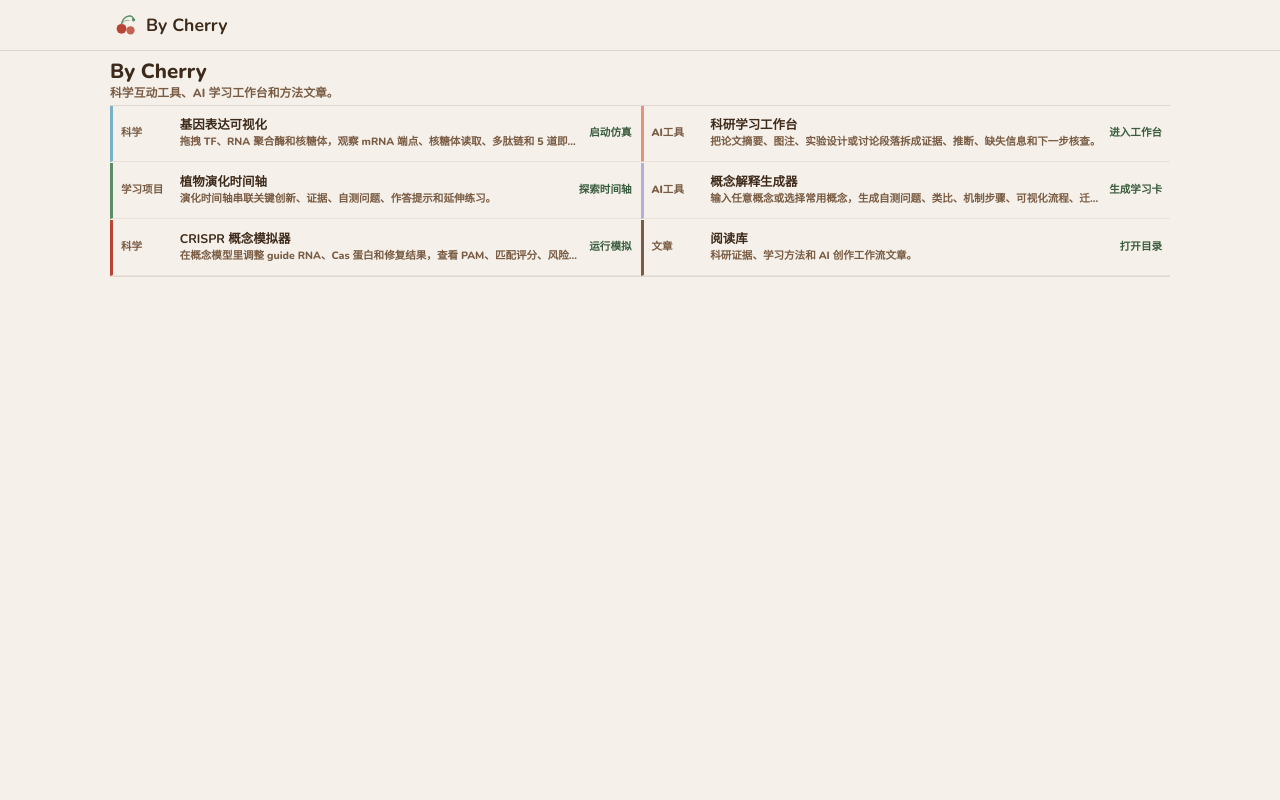
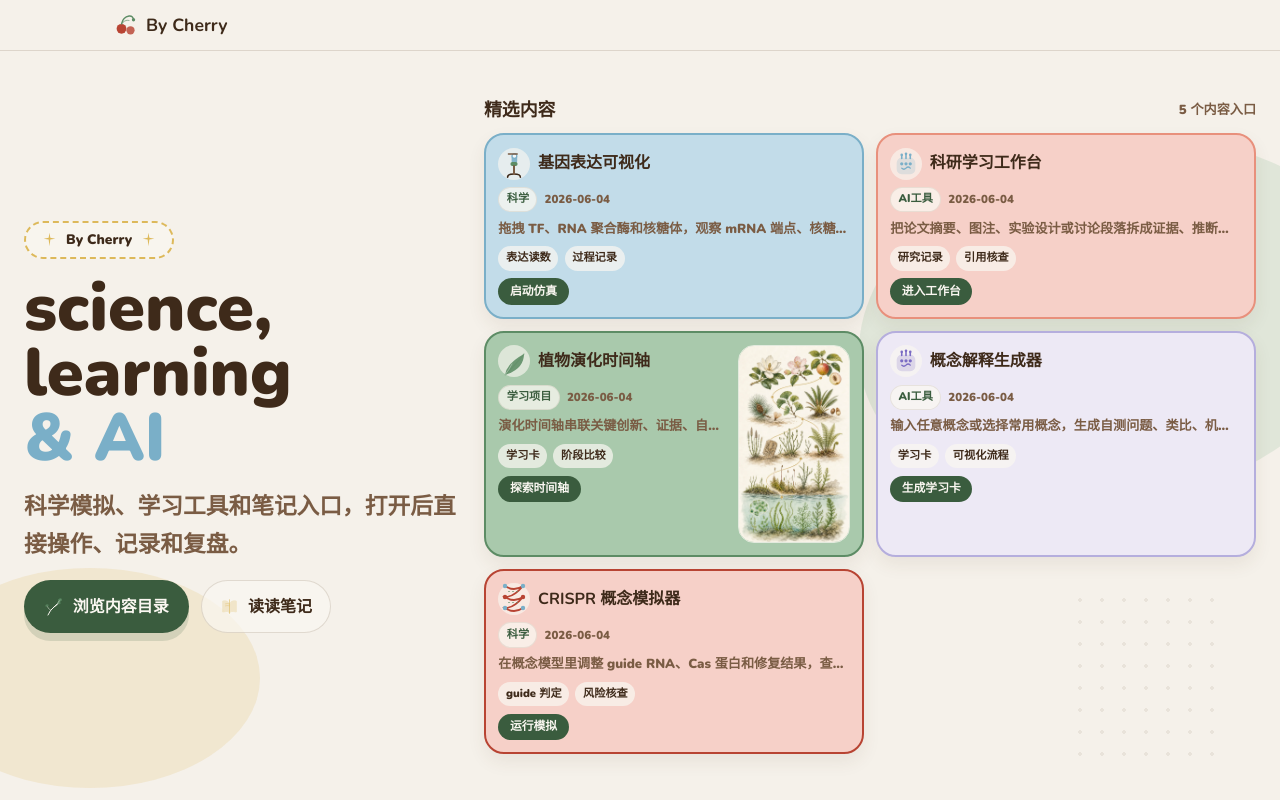
Before and after one commit to liruirui321/Bycherry, a React (Vite) app: page / in a window 1280 px wide. Built offline with nearby package versions, Linux system fonts and the light colour scheme.

Commit message:
Redesign homepage first screen

```diff
--- a/scripts/verify-content-integrity.mjs
+++ b/scripts/verify-content-integrity.mjs
@@ -199,9 +199,10 @@ function verifyWorkCardActions() {
   expect(!worksSource.includes("科研助手 Prompt Kit"), "Visible work card title must not use the old Prompt Kit naming.");
   expect(heroSource.includes('id="works"') && heroSource.includes('aria-label="内容目录"'), "Hero must own the #works anchor and all-module directory.");
   expect(heroSource.includes("hero-entry-row") && !heroSource.includes("hero-work-open"), "Hero module entries must stay as compact clickable entries without repeated open pills.");
-  expect(heroSource.includes("hero-entry-desc") && heroSource.includes("-webkit-line-clamp: 1") && heroSource.includes("-webkit-line-clamp: 2"), "Hero directory rows must show compact one-line module descriptions without becoming long cards.");
-  expect(heroSource.includes('className="hero-entry-grid"') && heroSource.includes('gridTemplateColumns: "repeat(2, minmax(0, 1fr))"'), "Homepage module entries must render as one compact first-screen directory, not repeated sections.");
-  expect(heroSource.includes('border: "none"') && heroSource.includes('borderLeft: `3px solid ${entry.border}`') && heroSource.includes("minHeight: 56") && !heroSource.includes("minHeight: 76") && !heroSource.includes("minHeight: 88"), "Homepage module entries must stay as short text links with compact descriptions instead of long sticky-note cards.");
+  expect(heroSource.includes("hero-layout") && heroSource.includes("hero-featured-panel") && heroSource.includes("精选内容"), "Hero must use a first-screen brand panel plus featured content cards.");
+  expect(heroSource.includes("hero-entry-desc") && heroSource.includes("-webkit-line-clamp: 2"), "Hero featured cards must show compact clamped module descriptions without becoming long pages.");
+  expect(heroSource.includes('className="hero-entry-grid"') && heroSource.includes('gridTemplateColumns: "repeat(2, minmax(0, 1fr))"'), "Homepage module entries must render as a two-column first-screen featured directory, not repeated sections.");
+  expect(heroSource.includes("border: `2px solid ${entry.border}`") && heroSource.includes("minHeight: 154") && !heroSource.includes("minHeight: 230") && !heroSource.includes("minHeight: 260"), "Homepage module entries must stay as compact featured cards instead of long sticky-note panels.");
   expect(!/\.hero-entry-row\s*\{[\s\S]{0,260}width:\s*100%\s*!important/.test(heroSource), "Mobile homepage entries must not become full-width long boxes.");
   expect(!heroSource.includes("hero-count") && !heroSource.includes("homeWorkStatus") && !heroSource.includes("hero-work-status"), "Homepage first-screen directory must not add duplicate count or status labels beside each entry.");
   expect(!heroSource.includes('import { notes } from "./Notes"') && !heroSource.includes('import { essays } from "./ResearchEssays"'), "Homepage first screen must not import article data just to create another entry group.");
@@ -468,11 +469,11 @@ function verifyWorkJsonLdLearningOutcomes() {
   expect(heroSource.includes("aria-label={`打开${entry.title}：${entry.desc}`}"), "Homepage hero work cards must keep visual labels short while preserving descriptions for assistive labels.");
   expect(heroSource.includes('id="works"'), "Homepage #works anchor must point to the first-screen module directory instead of a duplicate section.");
   expect(heroSource.includes('aria-label="内容目录"'), "Homepage hero must label the first-screen module directory.");
-  expect(heroSource.includes("hero-entry-row") && heroSource.includes('display: "grid"') && heroSource.includes('border: "none"') && !heroSource.includes("hero-work-card"), "Homepage hero module entries must use one compact directory, not long repeated cards.");
-  expect(heroSource.includes("hero-entry-desc") && !heroSource.includes("hero-entry-description-card"), "Homepage hero can expose module descriptions only inside compact directory rows.");
+  expect(heroSource.includes("hero-entry-row") && heroSource.includes('display: "grid"') && heroSource.includes("hero-featured-panel") && !heroSource.includes("hero-work-card"), "Homepage hero module entries must use one featured directory, not repeated card sections.");
+  expect(heroSource.includes("hero-entry-desc") && !heroSource.includes("hero-entry-description-card"), "Homepage hero can expose module descriptions only inside compact featured cards.");
   expect(!heroSource.includes("hero-reading-library") && !heroSource.includes("hero-article-row") && heroSource.includes('href: "/reading"'), "Homepage hero may include one compact reading-library row but must not repeat article entrances on the first screen.");
-  expect(!heroSource.includes("minHeight: 48") && !heroSource.includes("minHeight: 76") && !heroSource.includes("minHeight: 88") && !heroSource.includes("hero-work-summary"), "Homepage hero module entries must not use tall sticky-note cards.");
-  expect(heroSource.includes(".hero-entry-grid") && heroSource.includes("grid-template-columns: repeat(2, minmax(0, 1fr)) !important") && heroSource.includes("padding: 0.38rem 0.42rem !important") && heroSource.includes(".hero-entry-action") && heroSource.includes("display: none !important"), "Homepage hero mobile module directory must remain short while fitting the visible viewport.");
+  expect(!heroSource.includes("minHeight: 230") && !heroSource.includes("minHeight: 260") && !heroSource.includes("hero-work-summary"), "Homepage hero module entries must not use tall sticky-note cards.");
+  expect(heroSource.includes(".hero-entry-grid") && heroSource.includes("grid-template-columns: repeat(2, minmax(0, 1fr)) !important") && heroSource.includes("padding: 0.56rem !important") && heroSource.includes(".hero-entry-action") && heroSource.includes("display: none !important"), "Homepage hero mobile featured directory must remain short while fitting the visible viewport.");
   expect(heroSource.includes('boxSizing: "border-box"'), "Homepage hero containers must use border-box sizing to avoid mobile overflow.");
   expect(!heroSource.includes("scroll-snap-type") && !heroSource.includes("overflow-x: auto"), "Homepage hero must not hide module entries behind horizontal scrolling.");
   expect(heroSource.includes('import { getWorkToolHref, navigateClient, shouldUseClientNavigation } from "../navigation"'), "Homepage hero must use the direct-to-tool work href helper without duplicate home-section CTAs.");
--- a/src/app/components/Hero.tsx
+++ b/src/app/components/Hero.tsx
@@ -1,29 +1,28 @@
 import type { MouseEvent } from "react";
 import { works } from "./Works";
+import { IconBook, IconBranch, IconSparkle } from "./Icons";
 import { getWorkToolHref, navigateClient, shouldUseClientNavigation } from "../navigation";
 import { preloadRouteForHref } from "../routePrefetch";
 
 export function Hero() {
-  const entries = [
-    ...works.map((work) => ({
+  const entries = works.map((work) => ({
       key: work.slug,
       kind: work.category,
       title: work.title,
       href: getWorkToolHref(work.href),
       action: work.action,
       border: work.border,
+      color: work.color,
       desc: work.desc,
-    })),
-    {
-      key: "reading",
-      kind: "文章",
-      title: "阅读库",
+      icon: work.icon,
+      outputs: work.outputs,
+      updated: work.updated,
+      featuredImage: work.slug === "plant-evolution-stories" ? "/illustrations/plant-evolution-story.webp" : null,
+  }));
+  const readingEntry = {
     href: "/reading",
-      action: "打开目录",
-      border: "var(--cherry-warm-mid)",
     desc: "科研证据、学习方法和 AI 创作工作流文章。",
-    },
-  ];
+  };
 
   function openEntry(href: string, event: MouseEvent<HTMLAnchorElement>) {
     if (!shouldUseClientNavigation(event)) return;
@@ -37,44 +36,82 @@ export function Hero() {
       aria-labelledby="hero-heading"
       style={{
         fontFamily: "'Nunito', sans-serif",
-        minHeight: "auto",
+        minHeight: "calc(100vh - 50px)",
         position: "relative",
         overflow: "hidden",
-        padding: "0.54rem 1.5rem 0.56rem",
+        padding: "1.35rem 1.5rem 1.2rem",
         width: "100%",
         maxWidth: "100%",
         boxSizing: "border-box",
         background: "var(--background)",
+        display: "grid",
+        alignItems: "center",
       }}
     >
-      <div className="hero-inner" style={{ position: "relative", zIndex: 2, maxWidth: 1060, width: "100%", minWidth: 0, margin: "0 auto", boxSizing: "border-box" }}>
-        <div className="hero-header-row" style={{ display: "grid", gridTemplateColumns: "minmax(0, 1fr)", alignItems: "center", gap: "0.7rem", marginBottom: "0.2rem" }}>
-          <div style={{ minWidth: 0 }}>
+      <div aria-hidden="true" style={{ position: "absolute", inset: 0, pointerEvents: "none", overflow: "hidden" }}>
+        <div style={{ position: "absolute", width: 520, height: 360, borderRadius: "50%", background: "rgba(169,201,172,0.28)", right: "-6rem", top: "5.8rem", transform: "rotate(-12deg)" }} />
+        <div style={{ position: "absolute", width: 340, height: 220, borderRadius: "50%", background: "rgba(221,185,90,0.18)", left: "-5rem", bottom: "0.8rem" }} />
+        <div className="hero-dot-field" style={{ position: "absolute", width: 160, height: 170, right: "3.2rem", bottom: "2.6rem", opacity: 0.38 }} />
+      </div>
+
+      <div className="hero-inner" style={{ position: "relative", zIndex: 2, maxWidth: 1320, width: "100%", minWidth: 0, margin: "0 auto", boxSizing: "border-box" }}>
+        <div className="hero-layout" style={{ display: "grid", gridTemplateColumns: "minmax(310px, 0.72fr) minmax(0, 1.28fr)", gap: "1.6rem", alignItems: "center" }}>
+          <div className="hero-copy-panel" style={{ minWidth: 0, display: "grid", gap: "1.05rem", alignContent: "center" }}>
+            <div style={{ display: "inline-flex", alignItems: "center", gap: 9, width: "fit-content", border: "2px dashed var(--cherry-yellow)", borderRadius: 999, padding: "0.42rem 1rem", color: "var(--cherry-warm-brown)", fontSize: "0.86rem", fontWeight: 900, background: "rgba(250,247,241,0.62)" }}>
+              <IconSparkle size={15} color="var(--cherry-yellow)" />
+              By Cherry
+              <IconSparkle size={15} color="var(--cherry-yellow)" />
+            </div>
             <h1
               id="hero-heading"
+              className="hero-title"
               style={{
                 fontFamily: "'Nunito', sans-serif",
-                fontSize: "clamp(1.02rem, 2vw, 1.28rem)",
-                fontWeight: 800,
-                lineHeight: 1.12,
+                fontSize: "clamp(3rem, 5.2vw, 5.9rem)",
+                fontWeight: 950,
+                lineHeight: 0.98,
                 color: "var(--cherry-warm-brown)",
                 margin: "0",
                 letterSpacing: 0,
                 overflowWrap: "anywhere",
               }}
             >
-              By Cherry
+              science,
+              <br />
+              learning
+              <br />
+              <span style={{ color: "var(--cherry-blue)" }}>& AI</span>
             </h1>
-            <p style={{ margin: "0.18rem 0 0", color: "var(--cherry-warm-mid)", fontSize: "0.74rem", lineHeight: 1.35, fontWeight: 800 }}>
-              科学互动工具、AI 学习工作台和方法文章。
+            <p style={{ margin: 0, color: "var(--cherry-warm-mid)", fontSize: "clamp(1.08rem, 2vw, 1.42rem)", lineHeight: 1.65, fontWeight: 850 }}>
+              科学模拟、学习工具和笔记入口，打开后直接操作、记录和复盘。
             </p>
+            <div className="hero-primary-links" style={{ display: "flex", gap: "0.8rem", flexWrap: "wrap" }}>
+              <a href="#works" style={{ display: "inline-flex", alignItems: "center", gap: 9, background: "var(--cherry-forest)", color: "#FAF7F1", borderRadius: 999, padding: "0.86rem 1.24rem", textDecoration: "none", fontWeight: 950, boxShadow: "0 8px 0 rgba(58,92,62,0.16)" }}>
+                <IconBranch size={20} color="#FAF7F1" />
+                浏览内容目录
+              </a>
+              <a
+                href={readingEntry.href}
+                onClick={(event) => openEntry(readingEntry.href, event)}
+                onMouseEnter={() => preloadRouteForHref(readingEntry.href)}
+                onFocus={() => preloadRouteForHref(readingEntry.href)}
+                style={{ display: "inline-flex", alignItems: "center", gap: 9, background: "rgba(250,247,241,0.7)", color: "var(--cherry-warm-brown)", border: "1.5px solid var(--border)", borderRadius: 999, padding: "0.86rem 1.1rem", textDecoration: "none", fontWeight: 950 }}
+              >
+                <IconBook size={19} color="var(--cherry-yellow)" />
+                读读笔记
+              </a>
             </div>
           </div>
 
-        <nav id="works" className="hero-entry-grid" aria-label="内容目录" style={{ display: "grid", gridTemplateColumns: "repeat(2, minmax(0, 1fr))", gap: "1px", minWidth: 0, maxWidth: "100%", boxSizing: "border-box", borderTop: "1px solid rgba(94,68,42,0.14)", borderBottom: "1px solid rgba(94,68,42,0.14)" }}>
+          <div className="hero-featured-panel" style={{ minWidth: 0, display: "grid", gap: "0.74rem" }}>
+            <div style={{ display: "flex", alignItems: "center", justifyContent: "space-between", gap: "0.8rem", flexWrap: "wrap" }}>
+              <h2 style={{ margin: 0, color: "var(--cherry-warm-brown)", fontSize: "1.12rem", lineHeight: 1.2, fontWeight: 950 }}>精选内容</h2>
+              <span style={{ color: "var(--cherry-warm-mid)", fontSize: "0.82rem", fontWeight: 950 }}>{works.length} 个内容入口</span>
+            </div>
+            <nav id="works" className="hero-entry-grid" aria-label="内容目录" style={{ display: "grid", gridTemplateColumns: "repeat(2, minmax(0, 1fr))", gap: "0.72rem", minWidth: 0, maxWidth: "100%", boxSizing: "border-box" }}>
               {entries.map((entry) => (
                 <a
-              className="hero-entry-row"
+                  className={`hero-entry-row ${entry.featuredImage ? "hero-entry-row-image" : ""}`}
                   key={entry.key}
                   href={entry.href}
                   aria-label={`打开${entry.title}：${entry.desc}`}
@@ -83,58 +120,98 @@ export function Hero() {
                   onFocus={() => preloadRouteForHref(entry.href)}
                   onPointerDown={() => preloadRouteForHref(entry.href)}
                   style={{
-                background: "transparent",
-                border: "none",
-                borderLeft: `3px solid ${entry.border}`,
-                borderBottom: "1px solid rgba(94,68,42,0.08)",
-                borderRadius: 0,
-                padding: "0.42rem 0.5rem",
+                    background: entry.color,
+                    border: `2px solid ${entry.border}`,
+                    borderRadius: 20,
+                    padding: "0.78rem",
                     color: "var(--cherry-warm-brown)",
                     textDecoration: "none",
                     textAlign: "left",
                     display: "grid",
-                gridTemplateColumns: "3.25rem minmax(0, 1fr) auto",
-                alignItems: "center",
-                gap: "0.42rem",
+                    gridTemplateColumns: entry.featuredImage ? "minmax(0, 1fr) 112px" : "minmax(0, 1fr)",
+                    alignItems: "stretch",
+                    gap: "0.68rem",
                     position: "relative",
                     overflow: "hidden",
                     minWidth: 0,
                     maxWidth: "100%",
-                minHeight: 56,
+                    minHeight: 154,
                     boxSizing: "border-box",
+                    boxShadow: "0 8px 18px rgba(94,68,42,0.08)",
                   }}
                 >
-              <span style={{ color: "var(--cherry-warm-mid)", fontSize: "0.66rem", lineHeight: 1.1, fontWeight: 900 }}>{entry.kind}</span>
-              <span style={{ minWidth: 0, display: "grid", gap: "0.18rem" }}>
-                <strong style={{ fontSize: "0.78rem", lineHeight: 1.12, minWidth: 0, overflowWrap: "anywhere" }}>{entry.title}</strong>
-                <span className="hero-entry-desc" style={{ color: "var(--cherry-warm-mid)", fontSize: "0.66rem", lineHeight: 1.28, fontWeight: 800 }}>
+                  <span style={{ minWidth: 0, display: "grid", gap: "0.46rem", alignContent: "start" }}>
+                    <span style={{ display: "flex", alignItems: "center", gap: "0.48rem", minWidth: 0 }}>
+                      <span aria-hidden="true" style={{ display: "inline-grid", placeItems: "center", width: 32, height: 32, borderRadius: 999, background: "rgba(250,247,241,0.64)", flexShrink: 0 }}>
+                        {entry.icon}
+                      </span>
+                      <strong style={{ fontSize: "1rem", lineHeight: 1.18, minWidth: 0, overflowWrap: "anywhere" }}>{entry.title}</strong>
+                    </span>
+                    <span style={{ display: "flex", gap: "0.44rem", flexWrap: "wrap", alignItems: "center" }}>
+                      <span style={{ background: "rgba(250,247,241,0.76)", border: "1px solid rgba(94,68,42,0.1)", borderRadius: 999, padding: "0.2rem 0.46rem", color: "var(--cherry-forest)", fontSize: "0.7rem", fontWeight: 950 }}>{entry.kind}</span>
+                      <span style={{ color: "var(--cherry-warm-mid)", fontSize: "0.72rem", lineHeight: 1.1, fontWeight: 950 }}>{entry.updated}</span>
+                    </span>
+                    <span className="hero-entry-desc" style={{ color: "var(--cherry-warm-mid)", fontSize: "0.82rem", lineHeight: 1.48, fontWeight: 820 }}>
                       {entry.desc}
                     </span>
+                    <span style={{ display: "flex", gap: "0.38rem", flexWrap: "wrap" }}>
+                      {entry.outputs.slice(0, 2).map((output) => (
+                        <span key={output} style={{ background: "rgba(250,247,241,0.72)", borderRadius: 999, padding: "0.24rem 0.48rem", color: "var(--cherry-warm-brown)", fontSize: "0.7rem", fontWeight: 950 }}>
+                          {output}
                         </span>
-              <span className="hero-entry-action" style={{ color: "var(--cherry-forest)", fontSize: "0.66rem", lineHeight: 1.1, fontWeight: 900, whiteSpace: "nowrap" }}>{entry.action}</span>
+                      ))}
+                    </span>
+                    <span className="hero-entry-action" style={{ width: "fit-content", background: "var(--cherry-forest)", color: "#FAF7F1", borderRadius: 999, padding: "0.42rem 0.72rem", fontSize: "0.74rem", lineHeight: 1.1, fontWeight: 950 }}>{entry.action}</span>
+                  </span>
+                  {entry.featuredImage ? (
+                    <img src={entry.featuredImage} alt="" aria-hidden="true" loading="eager" style={{ width: "100%", height: "100%", minHeight: 118, objectFit: "cover", borderRadius: 16, border: "1.5px solid rgba(250,247,241,0.72)", alignSelf: "stretch" }} />
+                  ) : null}
                 </a>
               ))}
             </nav>
           </div>
+        </div>
+      </div>
 
       <style>{`
+        .hero-dot-field {
+          background-image: radial-gradient(circle, rgba(94,68,42,0.22) 2px, transparent 2px);
+          background-size: 22px 22px;
+        }
+
         @media (max-width: 860px) {
           .hero-shell {
-            padding: 0.5rem 1rem 0.52rem !important;
+            min-height: auto !important;
+            padding: 0.8rem 1rem 1rem !important;
           }
 
           .hero-inner,
-          .hero-header-row {
+          .hero-layout {
             width: 100% !important;
             max-width: calc(100vw - 2rem) !important;
             grid-template-columns: 1fr !important;
+            gap: 0.82rem !important;
             overflow-wrap: anywhere;
+          }
+
+          .hero-copy-panel {
+            gap: 0.7rem !important;
+          }
+
+          .hero-title {
+            font-size: 2.35rem !important;
+            line-height: 1.02 !important;
+          }
+
+          .hero-primary-links a {
+            padding: 0.64rem 0.82rem !important;
+            font-size: 0.82rem !important;
           }
 
           .hero-entry-grid {
             display: grid !important;
             grid-template-columns: repeat(2, minmax(0, 1fr)) !important;
-            gap: 0 !important;
+            gap: 0.52rem !important;
             width: calc(100vw - 2rem) !important;
             max-width: calc(100vw - 2rem) !important;
             box-sizing: border-box;
@@ -143,11 +220,13 @@ export function Hero() {
           .hero-entry-row {
             min-width: 0 !important;
             box-sizing: border-box;
-            grid-template-columns: 2.8rem minmax(0, 1fr) !important;
-            padding: 0.38rem 0.42rem !important;
-            min-height: 58px !important;
+            grid-template-columns: minmax(0, 1fr) !important;
+            padding: 0.56rem !important;
+            min-height: 138px !important;
+            border-radius: 14px !important;
           }
 
+          .hero-entry-row-image img,
           .hero-entry-action {
             display: none !important;
           }
@@ -167,7 +246,7 @@ export function Hero() {
 
         @media (max-width: 520px) {
           .hero-entry-desc {
-            -webkit-line-clamp: 2;
+            -webkit-line-clamp: 2 !important;
           }
         }
 
```
Lines whose indentation alone changed are shown as unchanged.
